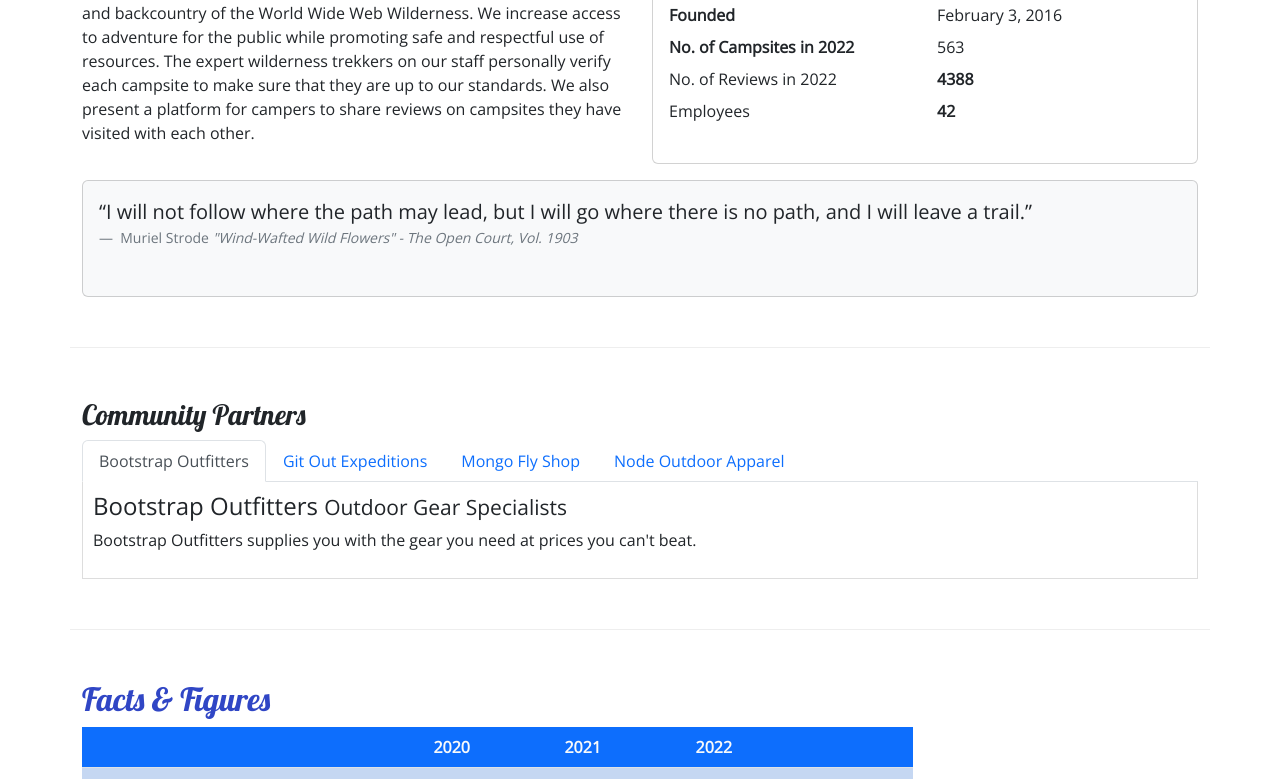
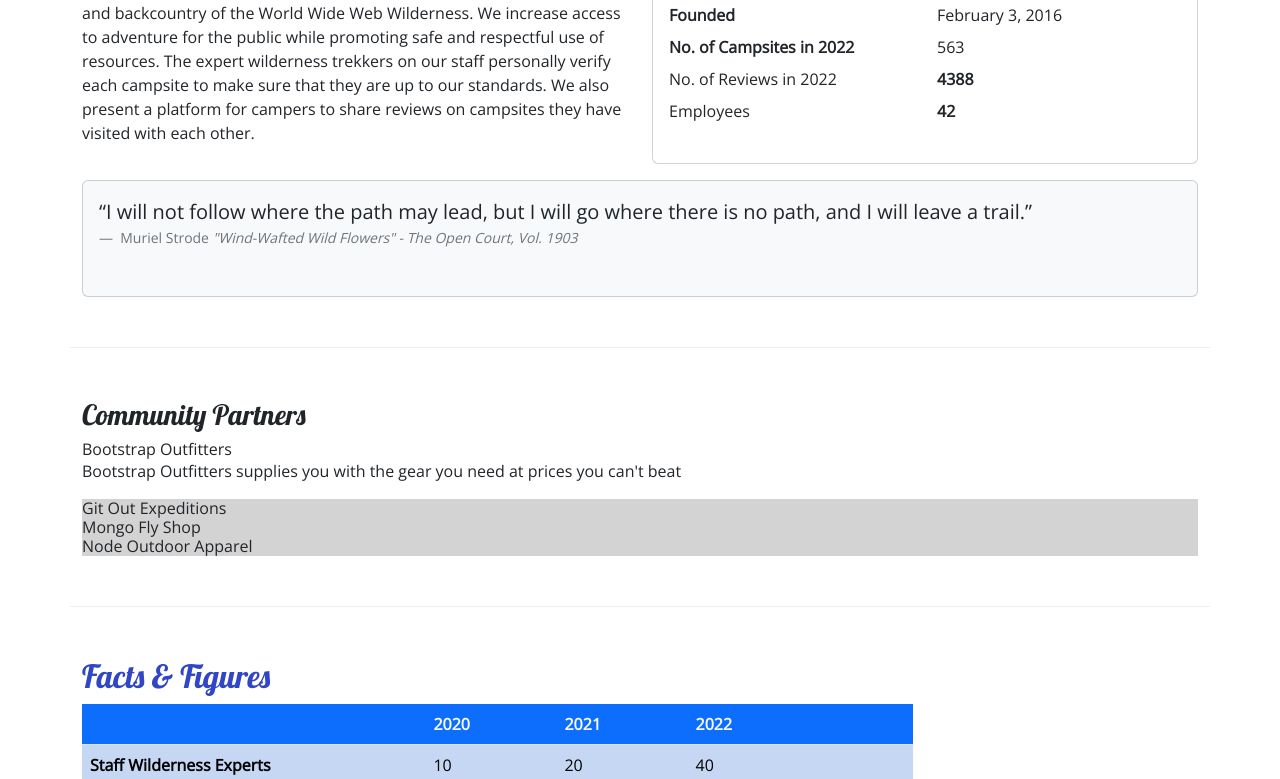
Before and after one commit to AmxPorter/nucampsite, a plain HTML site: page aboutus.html in a window 1280 px wide. Shown: the part 421-1200 px from the top of the page. Drawn offline with nearby package versions, Linux system fonts and the light colour scheme.

Commit message:
accordion style tab

```diff
--- a/aboutus.html
+++ b/aboutus.html
@@ -101,39 +101,55 @@
         <section class="row row-content">
             <div class="col-12">
                 <h3>Community Partners</h3>
-                <ul class="nav nav-tabs">
-                    <li class="nav-item">
-                        <a class="nav-link active" href="#bootstrap" role="tab" data-bs-toggle="tab">Bootstrap Outfitters</a>
-                    </li>
-                    <li class="nav-item">
-                        <a class="nav-link" href="#git" role="tab" data-bs-toggle="tab">Git Out Expeditions</a>
-                    </li>
-                    <li class="nav-item">
-                        <a class="nav-link" href="#mongo" role="tab" data-bs-toggle="tab">Mongo Fly Shop</a>
-                    </li>
-                    <li class="nav-item">
-                        <a class="nav-link" href="#node" role="tab" data-bs-toggle="tab">Node Outdoor Apparel</a>
-                    </li>
-                </ul>
-                <div class="tab-content">
-                    <div role="tabpanel" class="tab-pane fade show active" id="bootstrap">
-                        <h4>Bootstrap Outfitters <small>Outdoor Gear Specialists</small></h4>
-                        <p class="d-none d-sm-block">Bootstrap Outfitters supplies you with the gear you need at prices you can't beat.</p>
+                <div id="accordionExample class="accordion">
+                    <div class="accordion-item">
+                        <h4 class="accordion-header">
+                            <button class="accordion-button" type="button" data-bs-toggle="collapse" data-bs-target="#bootstrap">
+                                Bootstrap Outfitters
+                            </button>
+                        </h4>
+                        <div id="bootstrap" class="accordion-collapse collapse show" data-bs-parent="accordionExample">
+                            <div class="accordion-body d-none d-sm-block">
+                                <p>Bootstrap Outfitters supplies you with the gear you need at prices you can't beat</p>
+                            </div>
+                        </div>
                     </div>
-                    <div role="tabpanel" class="tab-pane fade" id="git">
-                        <h4>Git Out Expeditions <small>Group Adventure Expeditions</small></h4>
-                        <p class="d-none d-sm-block">Join Git Out Expeditions to explore new horizons with a group of other adventures!</p>
+                    <div class="accordion-item">
+                        <h4 class="accordion-header">
+                            <button class="accordion-button collapsed" type="button" data-bs-toggle="collapse" data-bs-target="#git">
+                                Git Out Expeditions
+                            </button>
+                        </h4>
+                        <div id="git" class="accordion-collapse collapse" data-bs-parent="#accordionExample">
+                            <div class="accordion-body d-none d-sm-block">
+                                <p>Join Git Out Expeditions to explore new horizons with a group of other adventurers!</p>
+                            </div>
+                        </div>
                     </div>
-                    <div role="tabpanel" class="tab-pane fade" id="mongo">
-                        <h4>Mongo Fly Shop <small>Your Neighborhood Fly Fishing Shop</small></h4>
-                        <p class="d-none d-sm-block">Need a new fishing pole, a tacklebox, or flies of all kinds? Stop by Mongo Fly Shop.</p>
+                    <div class="accordion-item">
+                        <h4 class="accordion-header">
+                            <button class="accordion-button collapsed" type="button" data-bs-toggle="collapse" data-bs-target="#mongo">
+                                Mongo Fly Shop
+                            </button>
+                        </h4>
+                        <div id="mongo" class="accordion-collapse collapse" data-bs-parent="#accordionExample">
+                            <div class="accordion-body d-none d-sm-block">
+                                <p>Need a new fishing pole, a tacklebox, or flies of all kinds? Stop by Mongo Fly Shop.</p>
+                            </div>
+                        </div>
                     </div>
-                    <div role="tabpanel" class="tab-pane fade" id="node">
-                        <h4>Node Outdoor Apparel <small>Outdoor Clothes & Shoes</small></h4>
-                        <p class="d-none d-sm-block">From polar fleeces to swimsuits, hiking boots to waders, a visit to Node will be sure to get you covered.</p>
+                    <div class="accordion-item">
+                        <h4 class="accordion-header">
+                            <button class="accordion-button collapsed" type="button" data-bs-toggle="collapse" data-bs-target="#node">
+                                Node Outdoor Apparel
+                            </button>
+                        </h4>
+                        <div id="node" class="accordion-collapse collapse" data-bs-parent="#accordionExample">
+                           <div class="accordion-body d-none d-sm-block">
+                                <p>From polar fleeces to swimsuits, hiking boots to waders, a visit to Node will be sure to get you covered.</p>
+                           </div>
+                        </div>
                     </div>
-                </div>
-            </div>
         </section>
 
         <section class="row row-content">
```
